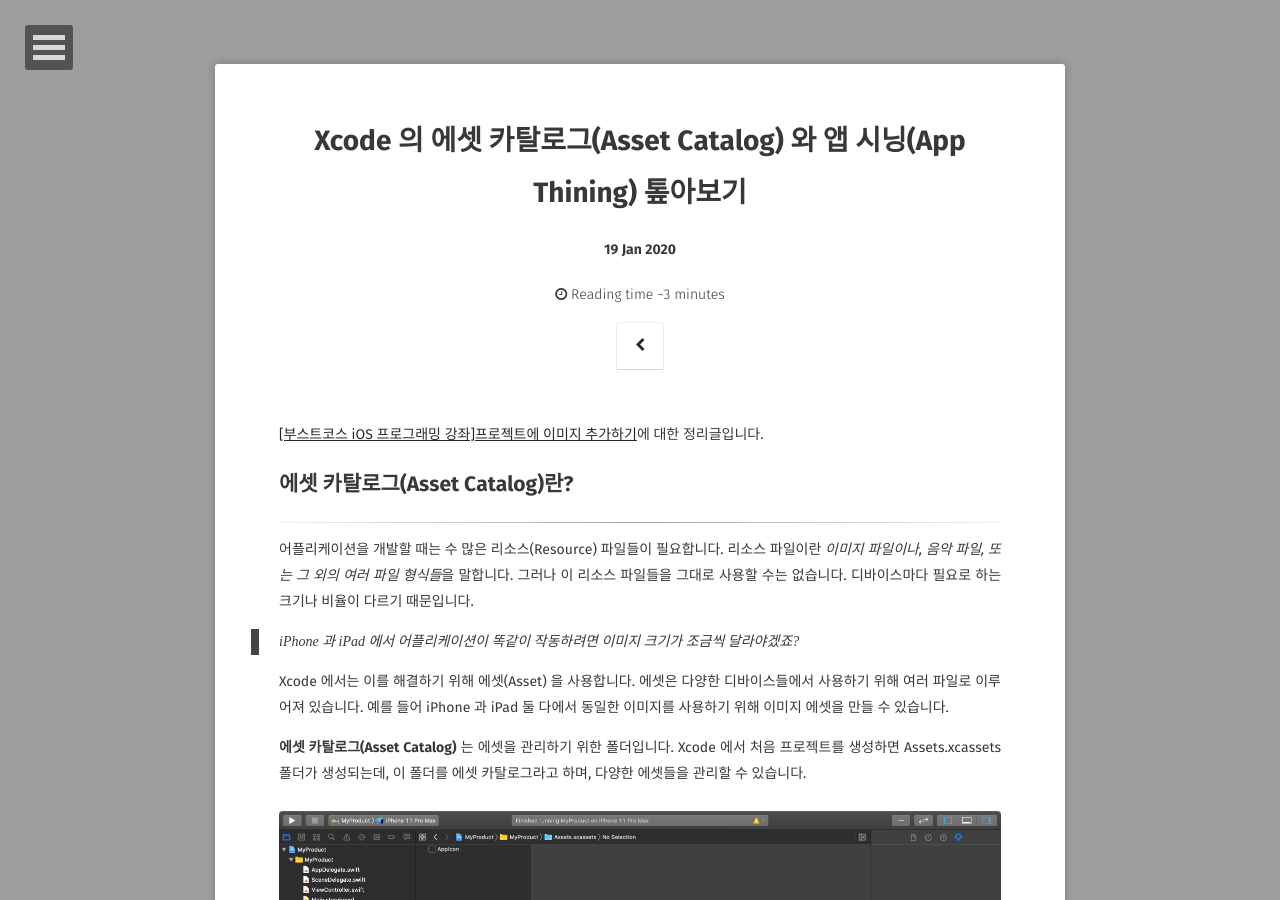
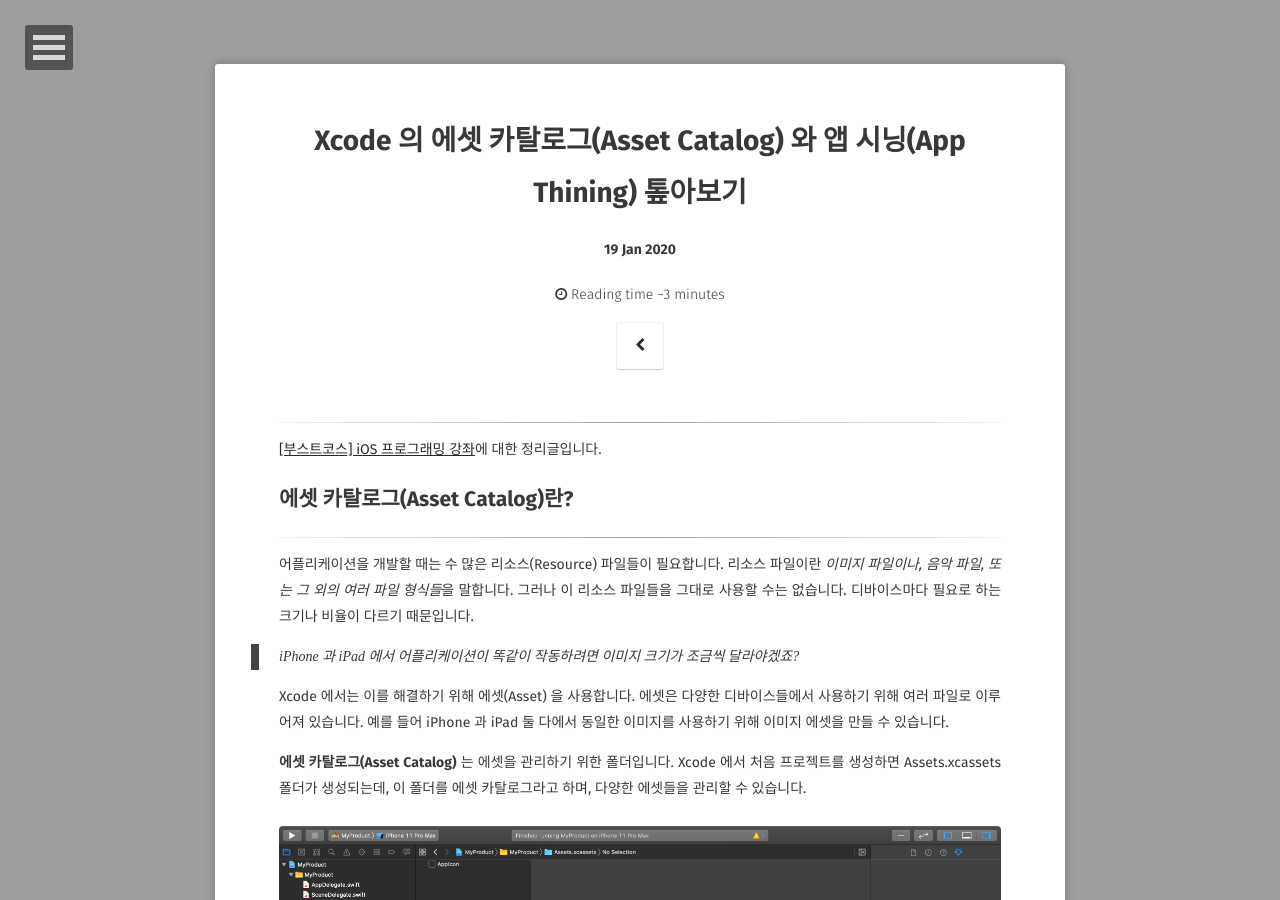
Before and after one commit to woojin-hwang/woojin-hwang.github.io, a Jekyll site: the page built from _posts/2020-01-19-xcode-asset.md, in a window 1280 px wide and 900 px high. Built offline with Jekyll 4.4.1, drawn with Linux system fonts in a browser that asks for light colours; some web fonts are replaced.

Commit message:
fix some structures

```diff
--- a/_posts/2020-01-19-xcode-asset.md
+++ b/_posts/2020-01-19-xcode-asset.md
@@ -10,7 +10,9 @@
 comments: false
 ---
 
-[[부스트코스 iOS 프로그래밍 강좌]프로젝트에 이미지 추가하기](https://www.edwith.org/boostcourse-ios/lecture/16842/)에 대한 정리글입니다.
+---
+
+[[부스트코스] iOS 프로그래밍 강좌](https://www.edwith.org/boostcourse-ios/)에 대한 정리글입니다.
 
 ## 에셋 카탈로그(Asset Catalog)란?
 
```
Also changed, not shown: _posts/2020-01-24-boostcourse-ios.md (+2 -2 lines), _posts/2020-01-24-boostcourse-web.md (+0 -2 lines), _posts/2020-01-28-xcode.md (+4 -0 lines).
